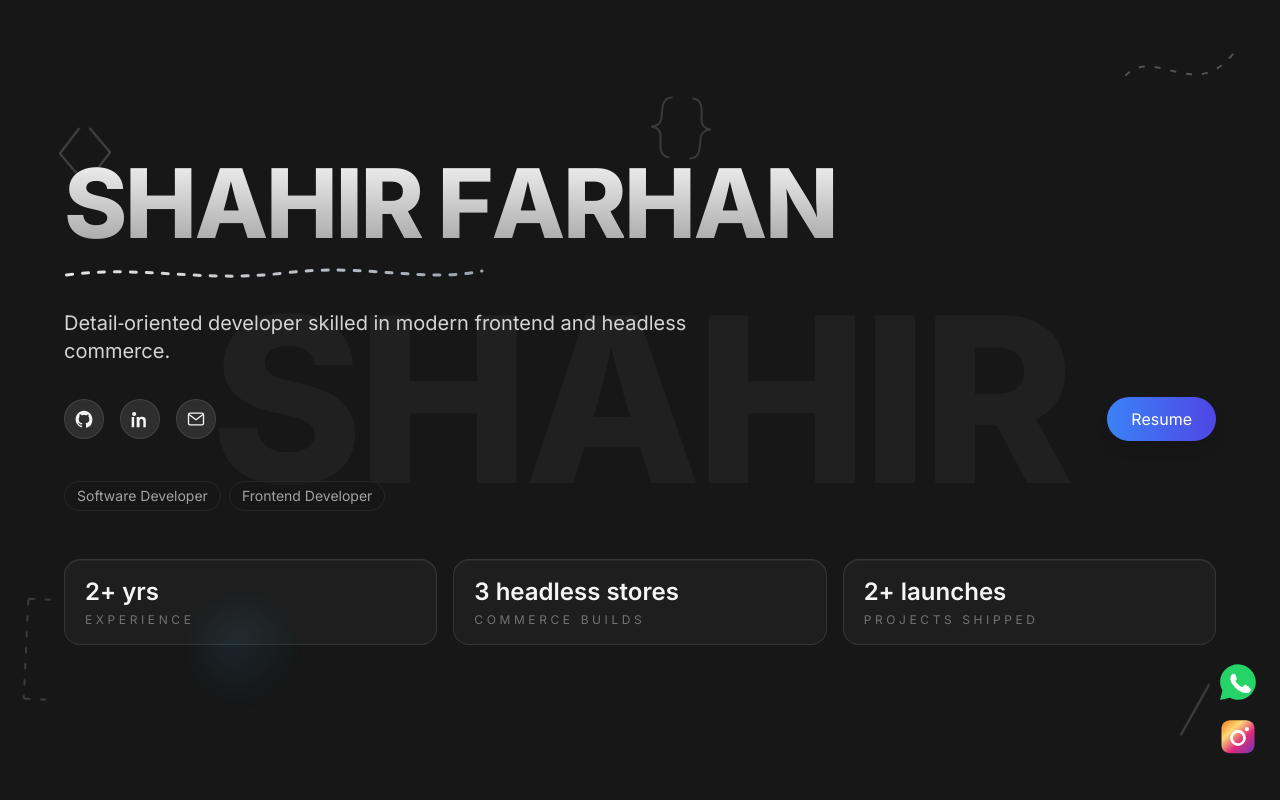
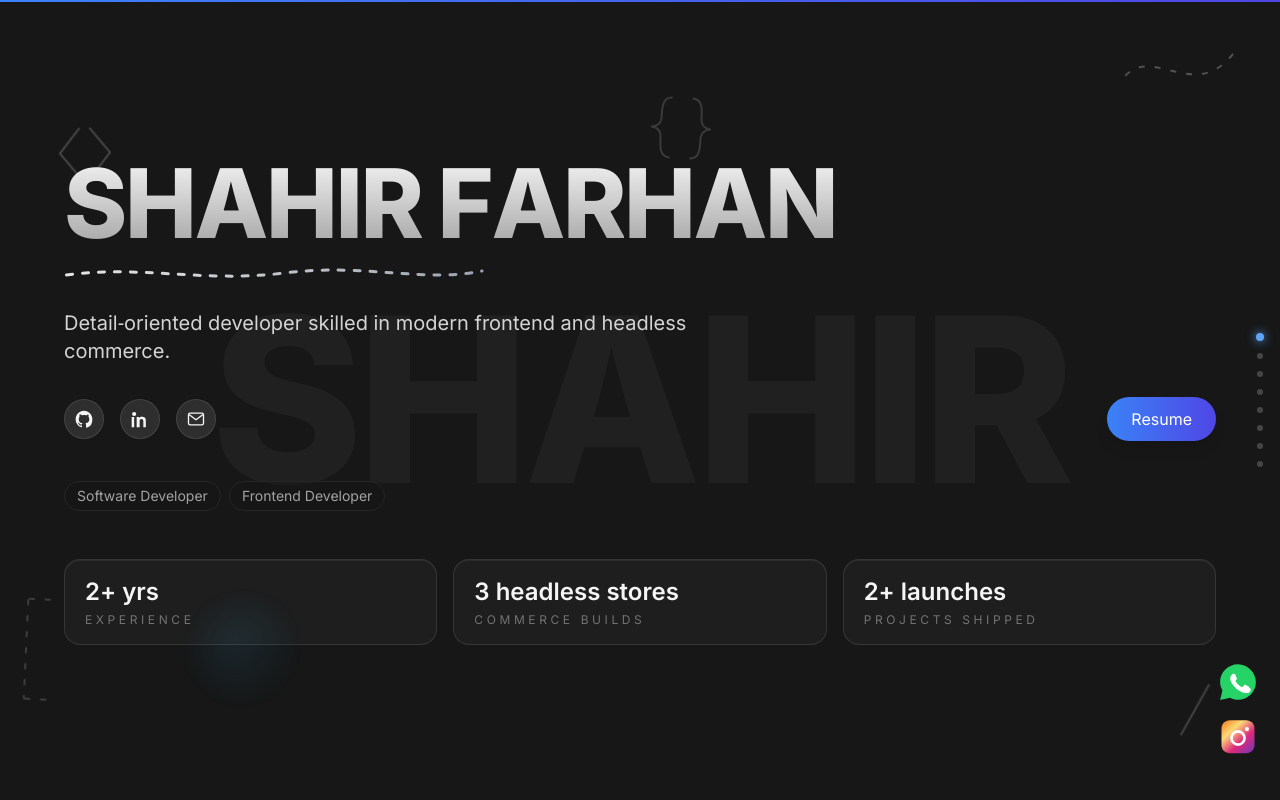
Before and after one commit to shahiirrrr/portfolio, a React (Vite) app: page / in a window 1280 px wide. Shown: the top 800 px of the page. Built offline with nearby package versions, Linux system fonts and the light colour scheme.

Commit message:
feat: Implement smooth scrolling with Lenis, add a scroll progress bar, and section navigation dots.

```diff
--- a/package.json
+++ b/package.json
@@ -12,6 +12,7 @@
   "dependencies": {
     "framer-motion": "^12.23.24",
     "gsap": "^3.13.0",
+    "lenis": "^1.3.21",
     "react": "^19.2.0",
     "react-dom": "^19.2.0"
   },
--- a/src/App.jsx
+++ b/src/App.jsx
@@ -1,7 +1,8 @@
 import './index.css'
-import { motion } from 'framer-motion'
-import { useMemo, useEffect, useRef } from 'react'
+import { motion, useScroll, useSpring } from 'framer-motion'
+import { useMemo, useEffect, useRef, useState } from 'react'
 import gsap from 'gsap'
+import Lenis from 'lenis'
 
 function App() {
   const name = 'SHAHIR FARHAN'
@@ -241,8 +242,53 @@ function App() {
     { id: 'ambient-5', type: 'circle', top: '78%', left: '26%', size: 70, background: 'linear-gradient(135deg, rgba(147,197,253,0.22), rgba(147,197,253,0))', float: { x: 12, y: 14 }, blur: true },
   ]), [])
 
+  const sectionIds = useMemo(() => ['home', 'about', 'experience', 'education', 'skills', 'projects', 'recommendations', 'contact'], [])
+  const [activeSection, setActiveSection] = useState('home')
+
+  // Lenis smooth scroll
+  useEffect(() => {
+    const lenis = new Lenis({
+      duration: 1.4,
+      easing: (t) => Math.min(1, 1.001 - Math.pow(2, -10 * t)),
+      orientation: 'vertical',
+      smoothWheel: true,
+      wheelMultiplier: 1,
+      touchMultiplier: 2,
+    })
+
+    function raf(time) {
+      lenis.raf(time)
+      requestAnimationFrame(raf)
+    }
+    const rafId = requestAnimationFrame(raf)
+
+    return () => {
+      cancelAnimationFrame(rafId)
+      lenis.destroy()
+    }
+  }, [])
+
+  // Active section tracking
+  useEffect(() => {
+    const observer = new IntersectionObserver(
+      (entries) => {
+        entries.forEach((entry) => {
+          if (entry.isIntersecting) setActiveSection(entry.target.id)
+        })
+      },
+      { rootMargin: '-40% 0px -40% 0px' }
+    )
+    sectionIds.forEach((id) => {
+      const el = document.getElementById(id)
+      if (el) observer.observe(el)
+    })
+    return () => observer.disconnect()
+  }, [sectionIds])
+
   return (
     <div className="min-h-screen bg-neutral-900 text-neutral-100 font-sans relative">
+      <ScrollProgressBar />
+      <SectionDots sections={sectionIds} activeSection={activeSection} />
       <BackgroundFX />
       <DoodleField items={ambientDoodles} className="hidden md:block" />
       {/* Hero */}
@@ -774,6 +820,54 @@ function App() {
 
 export default App
 
+function ScrollProgressBar() {
+  const { scrollYProgress } = useScroll()
+  const scaleX = useSpring(scrollYProgress, { stiffness: 120, damping: 30, restDelta: 0.001 })
+  return (
+    <motion.div
+      style={{ scaleX }}
+      className="fixed top-0 left-0 right-0 h-[2px] bg-gradient-to-r from-blue-500 to-indigo-600 origin-left z-[100] pointer-events-none"
+    />
+  )
+}
+
+function SectionDots({ sections, activeSection }) {
+  const labels = {
+    home: 'Home', about: 'About', experience: 'Experience',
+    education: 'Education', skills: 'Skills', projects: 'Projects',
+    recommendations: 'Recommendations', contact: 'Contact',
+  }
+  return (
+    <div className="fixed right-4 top-1/2 -translate-y-1/2 z-50 hidden lg:flex flex-col gap-3 items-center">
+      {sections.map((id) => {
+        const isActive = activeSection === id
+        return (
+          <a
+            key={id}
+            href={`#${id}`}
+            aria-label={labels[id] ?? id}
+            title={labels[id] ?? id}
+            className="group relative flex items-center justify-end"
+          >
+            {/* Label tooltip */}
+            <span className="absolute right-5 px-2 py-0.5 rounded text-[11px] text-neutral-300 bg-neutral-800/80 border border-white/10 backdrop-blur-sm whitespace-nowrap opacity-0 group-hover:opacity-100 transition-opacity duration-200 pointer-events-none">
+              {labels[id] ?? id}
+            </span>
+            {/* Dot */}
+            <span
+              className={`block rounded-full transition-all duration-300 ${
+                isActive
+                  ? 'w-2 h-2 bg-blue-400 shadow-[0_0_8px_2px_rgba(96,165,250,0.5)]'
+                  : 'w-1.5 h-1.5 bg-white/20 group-hover:bg-white/50'
+              }`}
+            />
+          </a>
+        )
+      })}
+    </div>
+  )
+}
+
 function ExperienceItem({ title, company, location, time, bullets }) {
   return (
     <div className="relative pl-8 pb-8 border-l-2 border-white/10 last:border-transparent last:pb-0 group">
--- a/src/index.css
+++ b/src/index.css
@@ -7,10 +7,7 @@ html, body, #root {
   height: 100%;
 }
 
-/* Smooth scroll */
-html {
-  scroll-behavior: smooth;
-}
+/* Smooth scroll handled by Lenis */
 
 /* Hide scrollbar for clean minimalist look on WebKit */
 ::-webkit-scrollbar {
```
Also changed, not shown: 1 other file (tests, documents, lock files or other folders).
